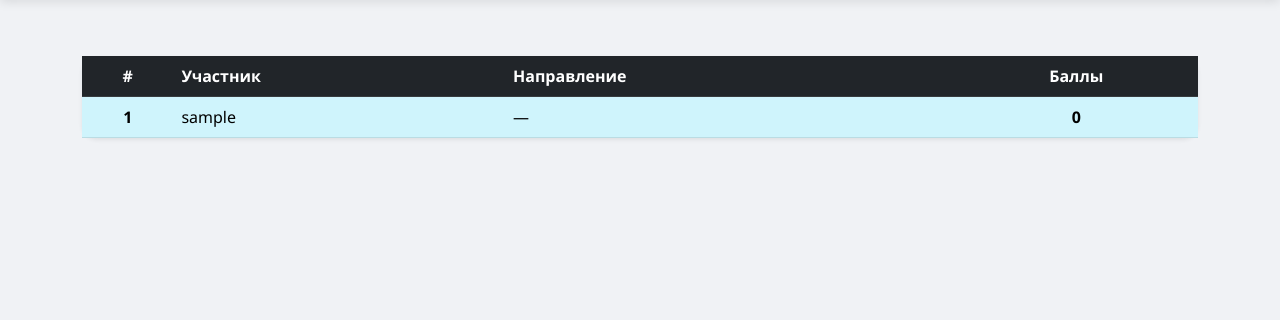
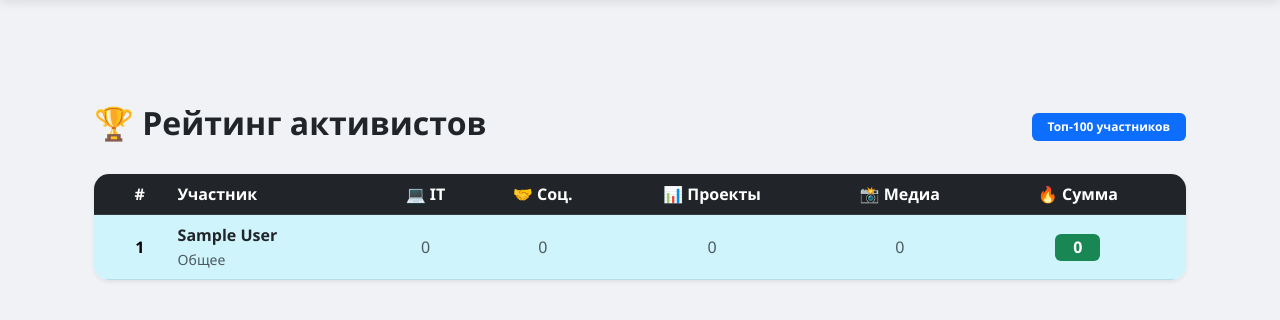
Before and after one commit to MichaelUserBro/Hakoton_web-site, a Django app: page /leaderboard/ in a window 1280 px wide. Shown: the part 70-390 px from the top of the page. Run offline with Django 5.2, Linux system fonts and the light colour scheme; the visitor is signed in with stand-in values (Sample User, id 1); data comes from the database, SQL or seed files in the repository.

Commit message:
Почти идеально работающий ораниззатор

```diff
--- a/users/templates/users/leaderboard.html
+++ b/users/templates/users/leaderboard.html
@@ -1,31 +1,56 @@
 {% extends "base.html" %}
+
 {% block content %}
-<div class="card shadow-sm">
-    <div class="card-body p-0">
-        <table class="table table-hover mb-0">
+<div class="container mt-5">
+    <div class="d-flex justify-content-between align-items-center mb-4">
+        <h2 class="fw-bold">🏆 Рейтинг активистов</h2>
+        <span class="badge bg-primary px-3 py-2">Топ-100 участников</span>
+    </div>
+
+    <div class="card shadow-sm border-0" style="border-radius: 15px; overflow: hidden;">
+        <div class="table-responsive">
+            <table class="table table-hover align-middle mb-0">
                 <thead class="table-dark">
                     <tr>
-                    <th class="text-center">#</th>
+                        <th class="text-center ps-4">#</th>
                         <th>Участник</th>
-                    <th>Направление</th>
-                    <th class="text-center">Баллы</th>
+                        <th class="text-center">💻 IT</th>
+                        <th class="text-center">🤝 Соц.</th>
+                        <th class="text-center">📊 Проекты</th>
+                        <th class="text-center">📸 Медиа</th>
+                        <th class="text-center pe-4">🔥 Сумма</th>
                     </tr>
                 </thead>
                 <tbody>
                     {% for participant in users_top %}
                     <tr {% if participant == request.user %}class="table-info" {% endif %}>
-                    <td class="text-center fw-bold">{{ forloop.counter }}</td>
-                    <td>{{ participant.username }}</td>
-                    <td>{{ participant.direction|default:"—" }}</td>
-                    <td class="text-center fw-bold">{{ participant.points|default:0 }}</td>
+                        <td class="text-center fw-bold ps-4">{{ forloop.counter }}</td>
+                        <td>
+                            <div class="fw-bold text-dark">{{ participant.get_full_name|default:participant.username }}</div>
+                            <small class="text-muted">{{ participant.direction|default:"Общее" }}</small>
+                        </td>
+                        <td class="text-center text-muted">{{ participant.points_it }}</td>
+                        <td class="text-center text-muted">{{ participant.points_social }}</td>
+                        <td class="text-center text-muted">{{ participant.points_project }}</td>
+                        <td class="text-center text-muted">{{ participant.points_media }}</td>
+
+                        <td class="text-center pe-4">
+                            <span class="badge bg-success fs-6" style="min-width: 45px;">
+                                {{ participant.points }}
+                            </span>
+                        </td>
                     </tr>
                     {% empty %}
                     <tr>
-                    <td colspan="4" class="text-center p-4 text-muted">Рейтинг пока пуст</td>
+                        <td colspan="7" class="text-center p-5 text-muted">
+                            <i class="fas fa-users mb-3 d-block fa-2x"></i>
+                            Рейтинг пока пуст. Будьте первым!
+                        </td>
                     </tr>
                     {% endfor %}
                 </tbody>
             </table>
         </div>
     </div>
+</div>
 {% endblock %}
--- a/users/views.py
+++ b/users/views.py
@@ -2,11 +2,11 @@ from django.shortcuts import render, redirect
 from django.contrib.auth.decorators import login_required
 from django.views import generic
 from django.urls import reverse_lazy
+from django.utils import timezone
 
 from .models import User
 from .forms import MyUserCreationForm
 from events.models import Participation
-from django.utils import timezone
 
 # 1. Регистрация
 class SignUpView(generic.CreateView):
@@ -14,16 +14,13 @@ class SignUpView(generic.CreateView):
     success_url = reverse_lazy('login')
     template_name = 'registration/register.html'
 
-
+# 2. Профиль (с детальной статистикой)
 @login_required
 def profile_view(request):
     user = request.user
 
     if user.role == 'organizer':
-        # Используем твой related_name 'created_events'
         all_organized = user.created_events.all()
-
-        # Считаем и фильтруем
         past_events = all_organized.filter(date__lt=timezone.now())
         future_events = all_organized.filter(date__gte=timezone.now())
 
@@ -31,11 +28,9 @@ def profile_view(request):
             'user': user,
             'past_count': past_events.count(),
             'future_count': future_events.count(),
-            # Можно также передать сами списки, если захочешь их вывести позже
-            'participations': None,
         }
     else:
-        # Логика для студента
+        # Для студента подгружаем его записи на мероприятия
         user_participations = Participation.objects.filter(user=user).select_related('event')
         context = {
             'user': user,
@@ -44,13 +39,10 @@ def profile_view(request):
 
     return render(request, 'users/profile.html', context)
 
-# 3. Рейтинг (Только для студентов)
+# 3. Обновленный Рейтинг (6 столбцов: имя, 4 категории, сумма)
 def leaderboard_view(request):
-    try:
-        # Исключаем организаторов из рейтинга и берем топ-100 по баллам
-        users_top = User.objects.exclude(role='organizer').order_by('-points')[:100]
-    except Exception:
-        # Если поля points еще нет в БД, просто исключаем организаторов
-        users_top = User.objects.exclude(role='organizer')[:100]
+    # Фильтруем только участников (студентов)
+    # Сортируем по убыванию общей суммы баллов (поле 'points')
+    users_top = User.objects.filter(role='participant').order_by('-points')[:100]
 
     return render(request, 'users/leaderboard.html', {'users_top': users_top})
```
Also changed, not shown: events/admin.py (+11 -5 lines), events/forms.py (+39 -8 lines), events/signals.py (+25 -8 lines), users/templates/users/profile.html (+35 -7 lines), analytics/migrations/0001_initial.py, analytics/migrations/0002_initial.py (added), analytics/migrations/0003_initial.py (added), events/migrations/0001_initial.py, events/migrations/0002_event_bonus_type.py (deleted), events/migrations/0002_initial.py (added), events/migrations/0003_rename_points_award_event_reward_points.py (deleted), events/migrations/0004_remove_event_bonus_type.py (deleted), events/migrations/0005_rename_status_participation_is_confirmed_and_more.py (deleted), users/migrations/0001_initial.py, 3 more files. Lines whose indentation alone changed are shown as unchanged.
